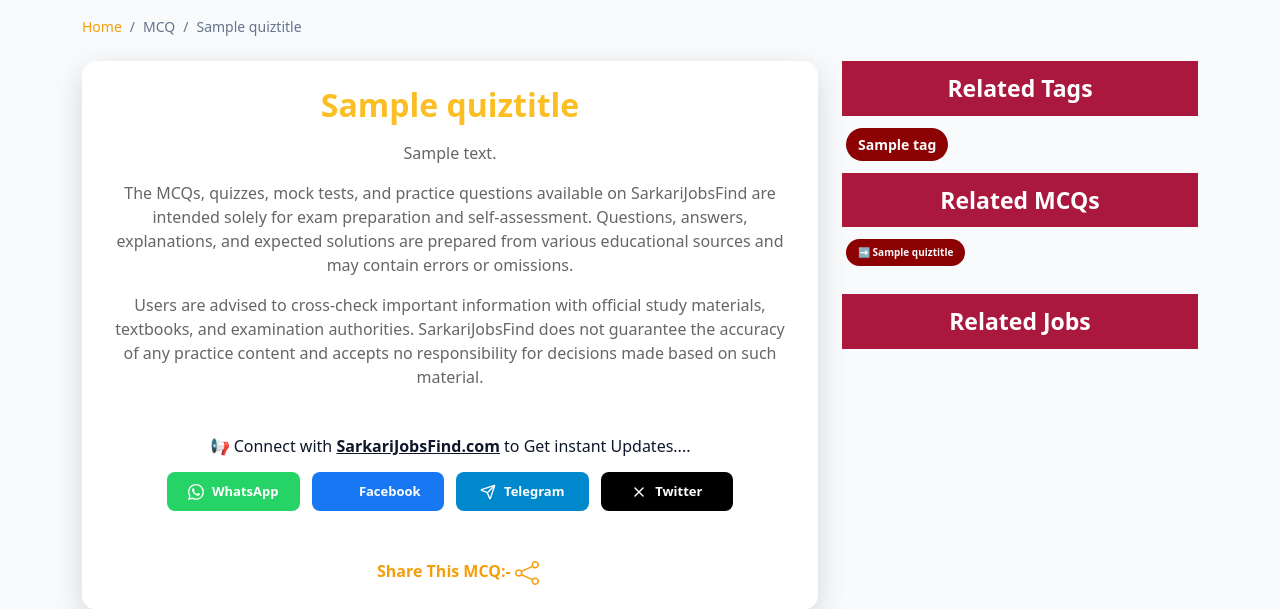
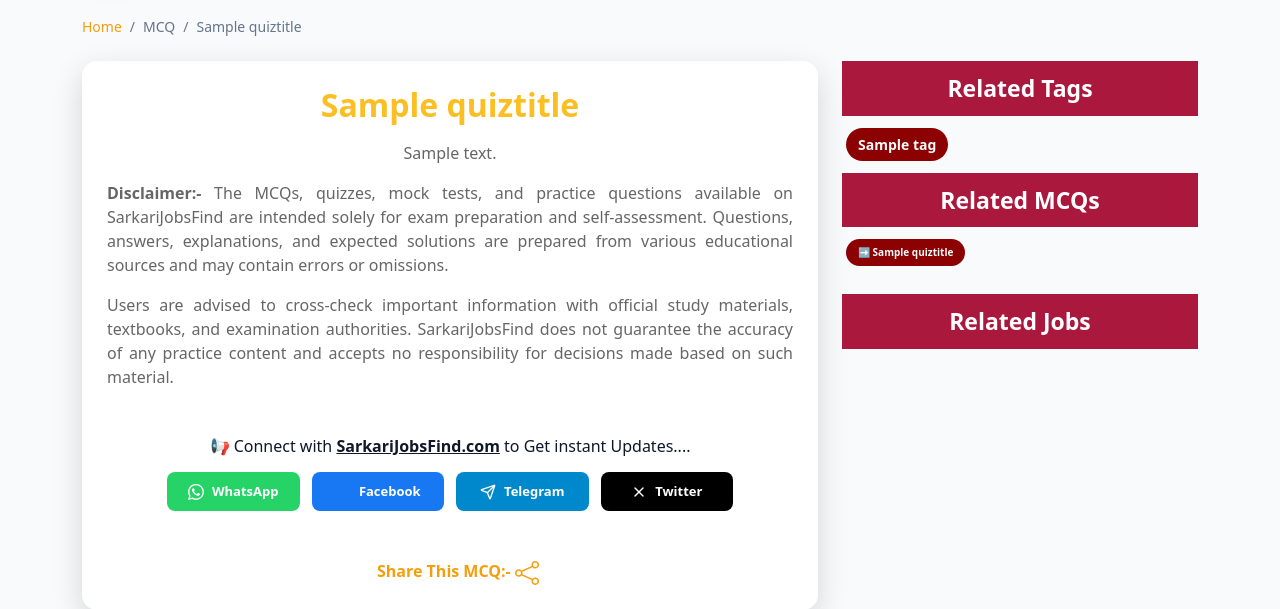
Before and after one commit to vishvajitrao1998/sarkarijobsfind.com, a Django app: a page that uses jobs/templates/quiz.html in a window 1280 px wide. Shown: the part 71-680 px from the top of the page. Run offline with Django 5.2, Linux system fonts and the light colour scheme; tables that the repository leaves empty hold one stand-in row (values such as "Sample post"); data that the repository does not hold is empty; some libraries are stand-ins or nearby versions.

Commit message:
added disclaimer to quiz page

```diff
--- a/jobs/templates/quiz.html
+++ b/jobs/templates/quiz.html
@@ -202,8 +202,9 @@
                 <p>{{ quiz.description }}</p>
                 {% endif %}
 
-                <div class="my-2">
-                    <p>The MCQs, quizzes, mock tests, and practice questions available on SarkariJobsFind are intended
+                <div class="my-2" style="text-align: justify; color: #ee2a2a;">
+
+                    <p><strong>Disclaimer:-</strong> The MCQs, quizzes, mock tests, and practice questions available on SarkariJobsFind are intended
                         solely for exam preparation and self-assessment. Questions, answers, explanations, and expected
                         solutions are prepared from various educational sources and may contain errors or omissions.
                     </p>
```
